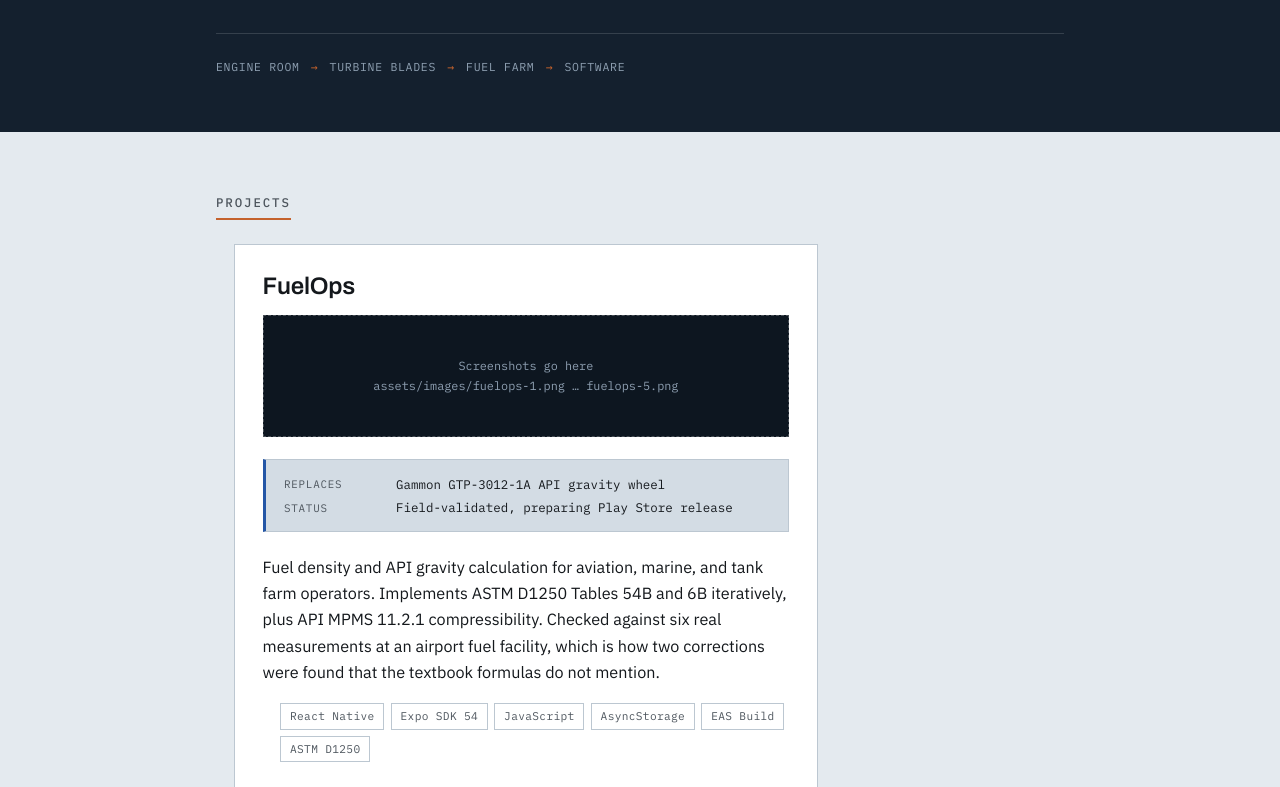
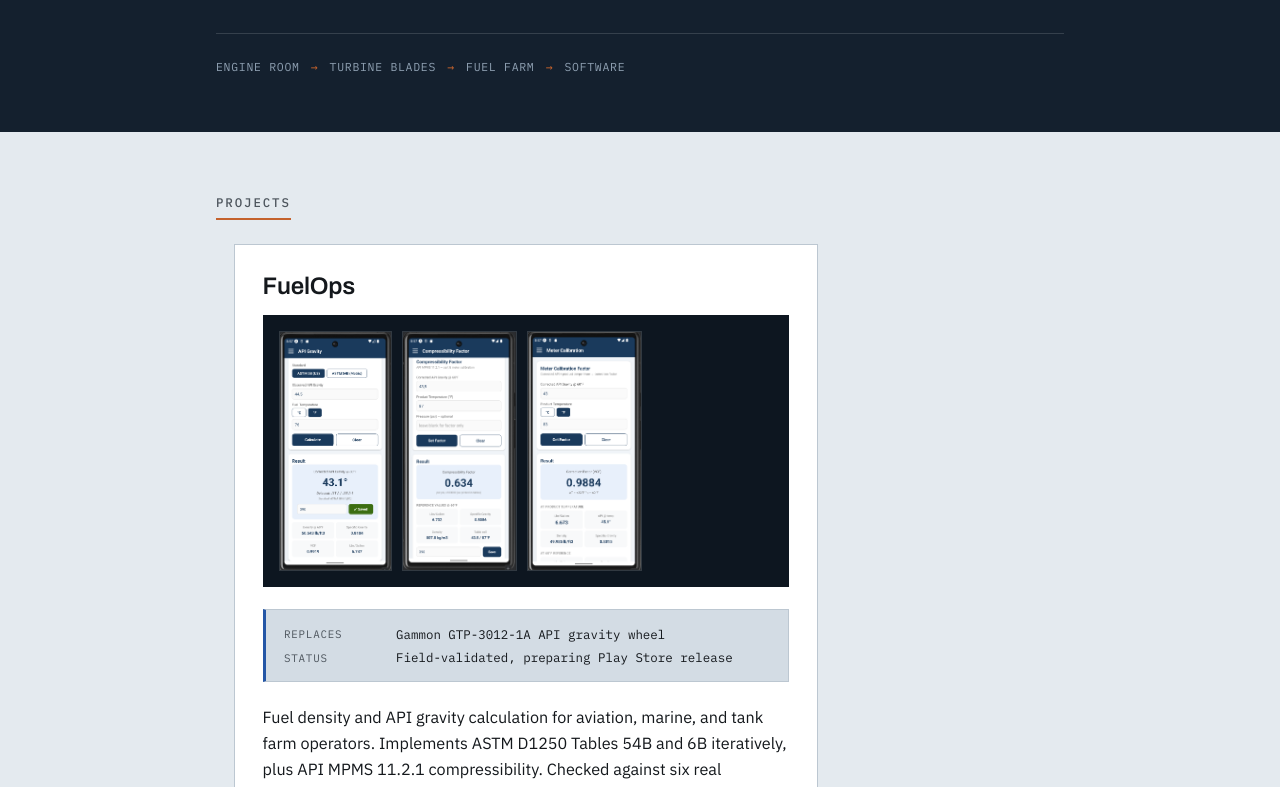
Before and after one commit to baranDincsoy/baranDincsoy.github.io, a plain HTML site: page index.html in a window 1280 px wide. Shown: the part 570-1357 px from the top of the page. Drawn offline with Linux system fonts and the light colour scheme.

Commit message:
Add FuelOps screenshots

```diff
--- a/index.html
+++ b/index.html
@@ -64,19 +64,11 @@
 
         <!-- Drop the five screenshots into /assets/images/ and replace this
              placeholder with the .shot-strip block below it. -->
-        <div class="shot-placeholder">
-          Screenshots go here<br>
-          assets/images/fuelops-1.png &hellip; fuelops-5.png
-        </div>
-        <!--
         <div class="shot-strip">
           <img src="/assets/images/fuelops-1.png" alt="API gravity correction screen.">
           <img src="/assets/images/fuelops-2.png" alt="Compressibility factor screen.">
           <img src="/assets/images/fuelops-3.png" alt="Meter calibration factor screen.">
-          <img src="/assets/images/fuelops-4.png" alt="Unit converter screen.">
-          <img src="/assets/images/fuelops-5.png" alt="Saved records screen.">
         </div>
-        -->
 
         <dl class="plate">
           <dt>Replaces</dt><dd>Gammon GTP-3012-1A API gravity wheel</dd>
```
Also changed, not shown: fuelops/index.html (+0 -6 lines), assets/images/fuelops-1.png (added), assets/images/fuelops-2.png (added), assets/images/fuelops-3.png (added), assets/images/fuelops-4.png (added), assets/images/fuelops-5.png (added), assets/images/fuelops-6.png (added).
